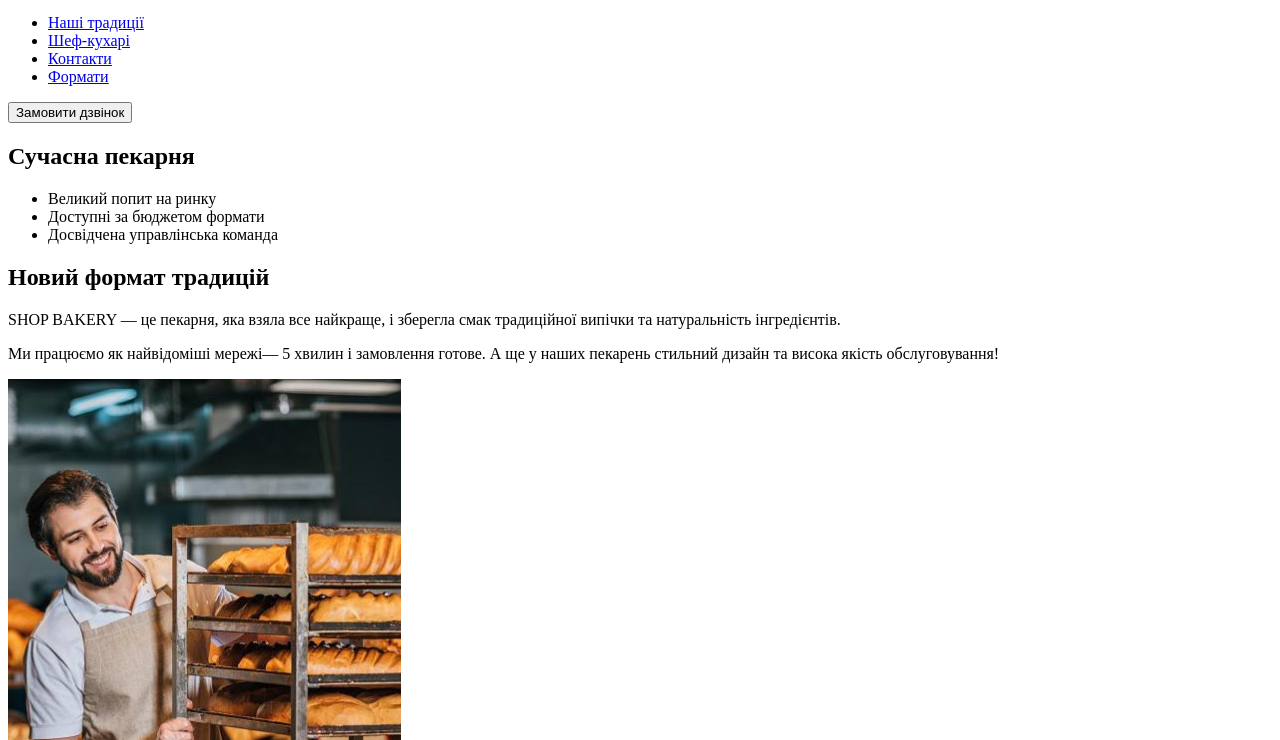
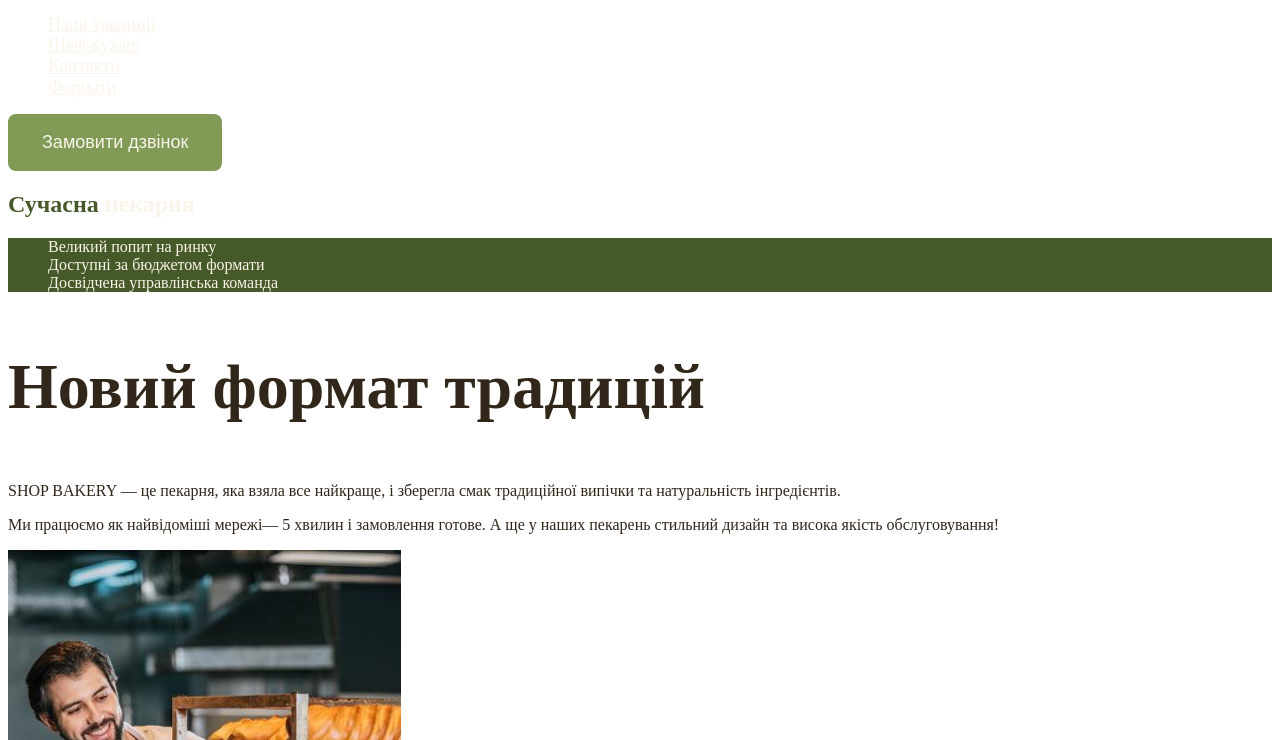
Before and after one commit to Roma-Trishchuk/Modern_bakery, a plain HTML site: page index.html in a window 1280 px wide. Shown: the part 60-800 px from the top of the page. Drawn offline with Linux system fonts and the light colour scheme.

Commit message:
Add styles

```diff
--- /dev/null
+++ b/css/styles.css
@@ -0,0 +1,57 @@
+:root {
+  --color-brand-dark: #465929;
+  --color-brand-light: #819b57;
+  --color-primary-light: #faf4ea;
+  --color-primary-dark: #31261a;
+}
+
+body {
+  color: var(--color-primary-dark);
+}
+
+ul {
+  list-style-type: none;
+}
+
+.header-link {
+  color: var(--color-primary-light);
+  font-size: 18px;
+}
+
+.header-link:hover {
+  color: var(--color-brand-light);
+}
+
+.button {
+  border-radius: 8px;
+  border: 2px solid var(--color-brand-light);
+  background-color: var(--color-brand-light);
+  padding: 16px 32px;
+  color: var(--color-primary-light);
+  font-size: 18px;
+  cursor: pointer;
+}
+
+.button:hover {
+  background-color: transparent;
+  color: var(--color-brand-dark);
+}
+
+.hero-title {
+  color: var(--color-primary-light);
+}
+
+.accent {
+  color: var(--color-brand-dark);
+}
+
+.advantages-list {
+  color: var(--color-primary-light);
+  background-color: var(--color-brand-dark);
+}
+
+.section-title {
+  font-size: 64px;
+  font-weight: 900;
+  line-height: 84px;
+}
--- a/index.html
+++ b/index.html
@@ -5,6 +5,7 @@
   <meta charset="UTF-8">
   <meta http-equiv="X-UA-Compatible" content="IE=edge">
   <meta name="viewport" content="width=device-width, initial-scale=1.0">
+  <link rel="stylesheet" href="./css/styles.css">
   <title>Сучасна пекарня</title>
 </head>
 
@@ -17,29 +18,29 @@
       </a>
 
       <ul>
-        <li><a href="#">Наші традиції</a></li>
-        <li><a href="#">Шеф-кухарі</a></li>
-        <li><a href="#">Контакти</a></li>
-        <li><a href="#">Формати</a></li>
+        <li><a class="header-link" href="#traditions-section">Наші традиції</a></li>
+        <li><a class="header-link" href="#cookers-section">Шеф-кухарі</a></li>
+        <li><a class="header-link" href="#format-section">Контакти</a></li>
+        <li><a class="header-link" href="#contact-section">Формати</a></li>
       </ul>
-      <button type="button">Замовити дзвінок</button>
+      <button class="button" type="button">Замовити дзвінок</button>
     </nav>
 
   </header>
 
   <main>
     <section>
-      <h1>Сучасна пекарня</h1>
+      <h1 class="hero-title"><span class="accent">Сучасна</span> пекарня</h1>
 
     </section>
 
-    <section>
-      <ul>
+    <section id="traditions-section">
+      <ul class="advantages-list">
         <li>Великий попит на ринку </li>
         <li>Доступні за бюджетом формати</li>
         <li>Досвідчена управлінська команда</li>
       </ul>
-      <h2>Новий формат традицій</h2>
+      <h2 class="section-title">Новий формат традицій</h2>
       <p><span>SHOP BAKERY</span> — це пекарня, яка взяла все найкраще, і зберегла смак традиційної випічки та
         натуральність
         інгредієнтів.</p>
@@ -50,9 +51,9 @@
       <img src="./img/baker.jpg" alt="Пекар з хлібом">
     </section>
 
-    <section>
-      <h2>Наші найкращі
-        шеф -кухарі</h2>
+    <section id="chefs-section">
+      <h2 class="section-title">Наші найкращі
+        <span class="accent">шеф -кухарі</span></h2>
       <ul>
         <li>
           <article>
@@ -77,8 +78,8 @@
       </ul>
     </section>
 
-    <section>
-      <h2>Формати</h2>
+    <section id="format-section">
+      <h2 class="section-title">Формати</h2>
       <ul>
         <li>
           <article>
@@ -101,9 +102,12 @@
 
     </section>
 
-    <section>
-      <h2>Приєднуйся до
+    <section id="contact-section">
+      <h2 class="section-title">Приєднуйся до
         мережі пекарень </h2>
+      <iframe
+        src="https://www.google.com/maps/embed?pb=!1m18!1m12!1m3!1d2540.1638712576723!2d30.488658576632144!3d50.45667308691562!2m3!1f0!2f0!3f0!3m2!1i1024!2i768!4f13.1!3m3!1m2!1s0x40d4ce637bfe1717%3A0x5370c2254ad1b952!2z0LLRg9C70LjRhtGPINCh0ZbRh9C-0LLQuNGFINCh0YLRgNGW0LvRjNGG0ZbQsiwgNTQsINCa0LjRl9CyLCAwMjAwMA!5e0!3m2!1suk!2sua!4v1700580589762!5m2!1suk!2sua"
+        width="600" height="450" allowfullscreen="" loading="lazy" referrerpolicy="no-referrer-when-downgrade"></iframe>
     </section>
 
   </main>
@@ -120,7 +124,7 @@
         <li><a href="#">Формати</a></li>
       </ul>
     </nav>
-    <adress>
+    <address>
       <ul>
         <li><a href="tel:+38(096)0000007">+ 38 (096) 000 00 07</a></li>
         <li><a href="mailto:shopbakery@gmail.com">shopbakery@gmail.com</a></li>
@@ -139,7 +143,9 @@
       </ul>
       <a href="#" target="_blank">Політика конфіденційності</a>
       <p>© 2022 Дані захищені</p>
-    </adress>
+    </address>
+
+
   </footer>
 
 </body>
```
